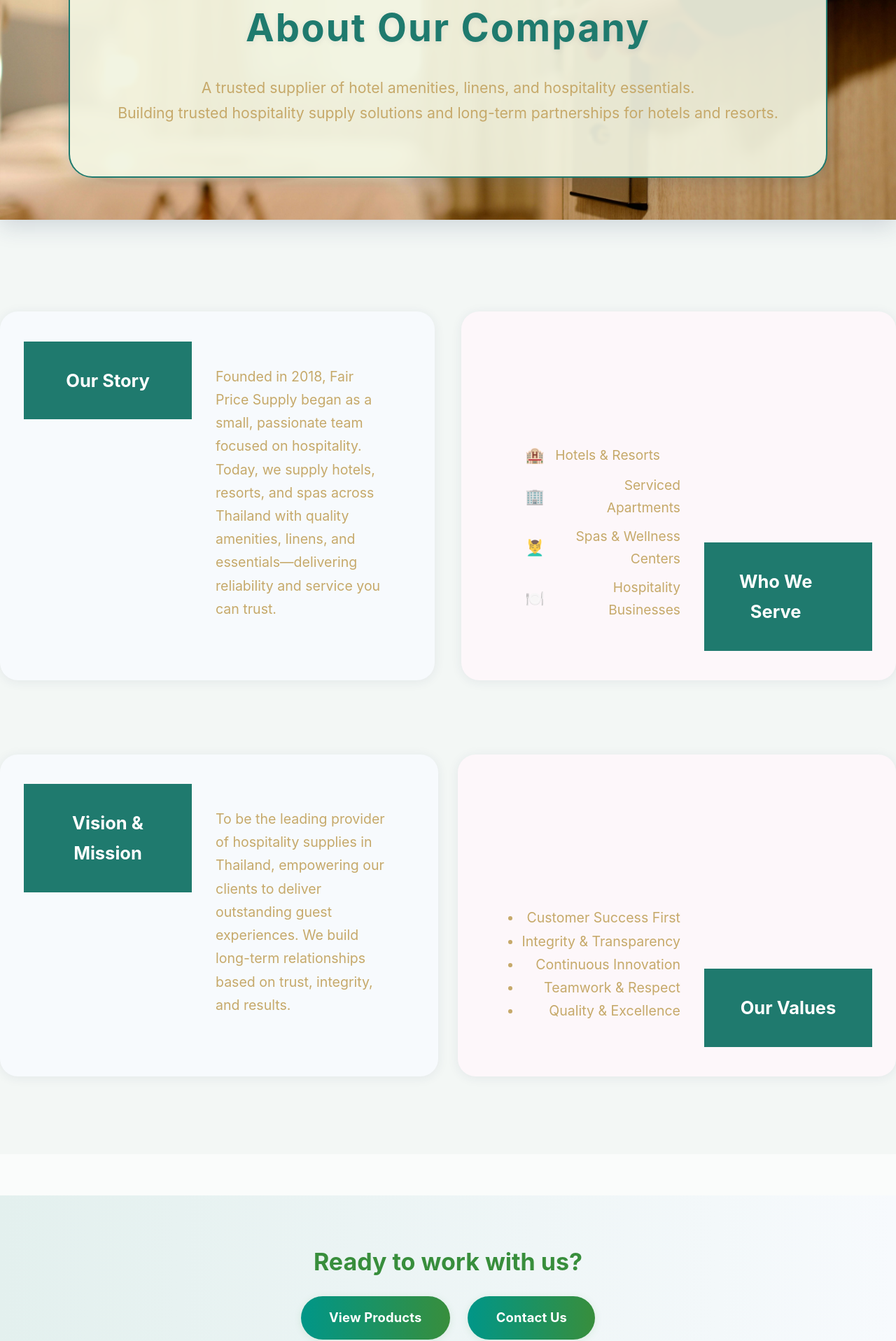
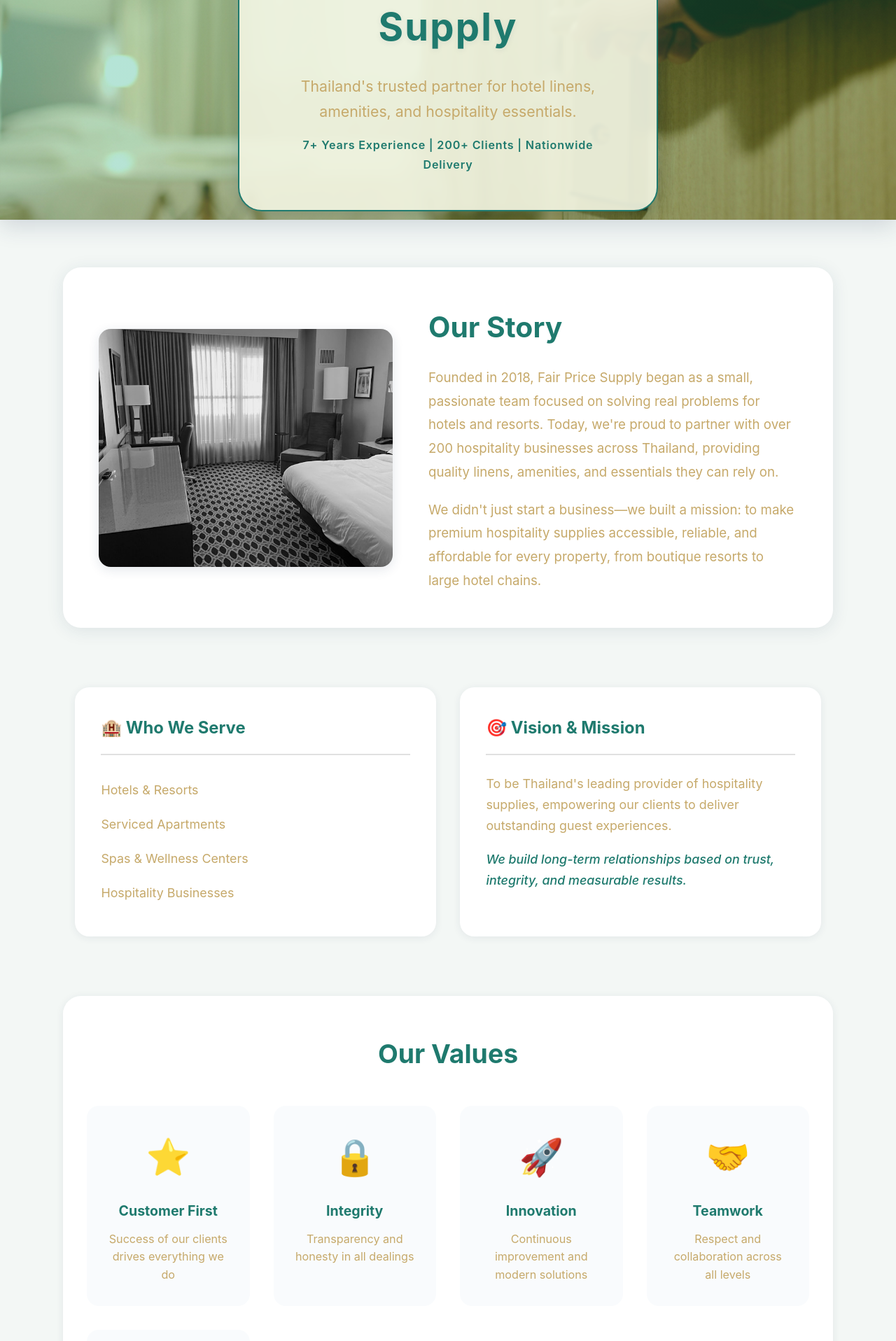
Before and after one commit to kiwabc123/company-profile, a Next.js app: page /about in a window 1280 px wide. Shown: the part 260-2176 px from the top of the page at 70% size. Built offline with nearby package versions, Linux system fonts and the light colour scheme.

Commit message:
feat: enhance About page with scroll animations, updated content, and improved styles

```diff
--- a/pages/about.tsx
+++ b/pages/about.tsx
@@ -1,7 +1,47 @@
 import Head from 'next/head';
 import Link from 'next/link';
+import { useEffect, useRef } from 'react';
 import styles from '../styles/About.module.css';
+
+const VALUES = [
+  { icon: '⭐', label: 'Customer First', text: 'Success of our clients drives everything we do' },
+  { icon: '🔒', label: 'Integrity', text: 'Transparency and honesty in all dealings' },
+  { icon: '🚀', label: 'Innovation', text: 'Continuous improvement and modern solutions' },
+  { icon: '🤝', label: 'Teamwork', text: 'Respect and collaboration across all levels' },
+  { icon: '🏆', label: 'Excellence', text: 'High standards in quality and service' },
+];
+
 export default function About() {
+  const storyRef = useRef(null);
+  const twoColumnRef = useRef(null);
+  const valuesRef = useRef(null);
+  const ctaRef = useRef(null);
+
+  useEffect(() => {
+    const observerOptions = {
+      threshold: 0.15,
+      rootMargin: '0px 0px -50px 0px'
+    };
+
+    const observer = new IntersectionObserver((entries) => {
+      entries.forEach(entry => {
+        if (entry.isIntersecting) {
+          entry.target.classList.add(styles['fade-in-animate']);
+          observer.unobserve(entry.target);
+        }
+      });
+    }, observerOptions);
+
+    // Observe all animated sections
+    [storyRef, twoColumnRef, valuesRef, ctaRef].forEach(ref => {
+      if (ref.current) {
+        observer.observe(ref.current);
+      }
+    });
+
+    return () => observer.disconnect();
+  }, []);
+
   return (
     <>
       <Head>
@@ -12,77 +52,99 @@ export default function About() {
         />
       </Head>
 
+      {/* Hero Section - Enhanced */}
       <section className={styles.hero}>
         <div className={styles.overlay}>
-          <h1>About Our Company</h1>
+          <h1>Fair Price Supply</h1>
           <p>
-            A trusted supplier of hotel amenities, linens, and hospitality essentials.<br />
-            Building trusted hospitality supply solutions and long-term partnerships for hotels and resorts.
+            Thailand's trusted partner for hotel linens, amenities, and hospitality essentials.<br />
+            <span className={styles.heroStats}>
+              7+ Years Experience | 200+ Clients | Nationwide Delivery
+            </span>
           </p>
         </div>
       </section>
 
+      {/* Main Section */}
       <section className={styles['about-section']}>
-        <div className={styles['about-block-pair']}>
-          <div className={styles['about-block'] + ' ' + styles.left}>
-            <div className={styles['about-block-title']}>
-              Our Story
-            </div>
-            <div className={styles['about-block-content']}>
+        {/* 1. Our Story - Full Width, Large */}
+        <div ref={storyRef} className={styles['story-full-width']} style={{ opacity: 0 }}>
+          <div className={styles['story-container']}>
+            <img
+              src="\images\Hotel-room-with-quality-linens.jpg"
+              alt="Hotel room with quality linens"
+              className={styles['story-image']}
+            />
+            <div className={styles['story-content']}>
+              <h2>Our Story</h2>
               <p>
-                Founded in 2018, Fair Price Supply began as a small, passionate team focused on hospitality. Today, we supply hotels, resorts, and spas across Thailand with quality amenities, linens, and essentials—delivering reliability and service you can trust.
+                Founded in 2018, Fair Price Supply began as a small, passionate team focused on solving real problems for hotels and resorts. Today, we're proud to partner with over 200 hospitality businesses across Thailand, providing quality linens, amenities, and essentials they can rely on.
+              </p>
+              <p>
+                We didn't just start a business—we built a mission: to make premium hospitality supplies accessible, reliable, and affordable for every property, from boutique resorts to large hotel chains.
               </p>
             </div>
           </div>
-          <div className={styles['about-block'] + ' ' + styles.right}>
-            <div className={styles['about-block-title']} style={{ justifyContent: 'flex-end', paddingRight: '2.2em' }}>
-              Who We Serve
+        </div>
+
+        {/* 2. Two-Column Section - Who We Serve & Vision */}
+        <div ref={twoColumnRef} className={styles['two-column-section']} style={{ opacity: 0 }}>
+          {/* Who We Serve */}
+          <div className={styles['card-modern']}>
+            <div className={styles['card-header']}>
+              <h3>🏨 Who We Serve</h3>
             </div>
-            <div className={styles['about-block-content']}>
-              <ul className={styles['about-list-with-icon']}>
-                <li><span className={styles['about-bullet-icon']}>🏨</span>Hotels &amp; Resorts</li>
-                <li><span className={styles['about-bullet-icon']}>🏢</span>Serviced Apartments</li>
-                <li><span className={styles['about-bullet-icon']}>💆‍♂️</span>Spas &amp; Wellness Centers</li>
-                <li><span className={styles['about-bullet-icon']}>🍽️</span>Hospitality Businesses</li>
-              </ul>
+            <ul className={styles['serve-list']}>
+              <li>Hotels &amp; Resorts</li>
+              <li>Serviced Apartments</li>
+              <li>Spas &amp; Wellness Centers</li>
+              <li>Hospitality Businesses</li>
+            </ul>
+          </div>
+
+          {/* Vision & Mission */}
+          <div className={styles['card-modern']}>
+            <div className={styles['card-header']}>
+              <h3>🎯 Vision &amp; Mission</h3>
             </div>
+            <p>
+              To be Thailand's leading provider of hospitality supplies, empowering our clients to deliver outstanding guest experiences.
+            </p>
+            <p className={styles['mission-text']}>
+              We build long-term relationships based on trust, integrity, and measurable results.
+            </p>
           </div>
         </div>
-        <div className={styles['about-block-pair']} style={{ gap: '1.6rem' }}>
-          <div className={styles['about-block'] + ' ' + styles.left}>
-            <div className={styles['about-block-title']}>
-              Vision &amp; Mission
-            </div>
-            <div className={styles['about-block-content']}>
-              <p>
-                To be the leading provider of hospitality supplies in Thailand, empowering our clients to deliver outstanding guest experiences. We build long-term relationships based on trust, integrity, and results.
-              </p>
-            </div>
-          </div>
-          <div className={styles['about-block'] + ' ' + styles.right}>
-            <div className={styles['about-block-title']}>
-              Our Values
-            </div>
-            <div className={styles['about-block-content']}>
-              <ul>
-                <li>Customer Success First</li>
-                <li>Integrity &amp; Transparency</li>
-                <li>Continuous Innovation</li>
-                <li>Teamwork &amp; Respect</li>
-                <li>Quality &amp; Excellence</li>
-              </ul>
-            </div>
+
+        {/* 3. Our Values - Icon Grid */}
+        <div ref={valuesRef} className={styles['values-section']} style={{ opacity: 0 }}>
+          <h2>Our Values</h2>
+          <div className={styles['values-grid']}>
+            {VALUES.map((value, idx) => (
+              <div key={idx} className={styles['value-card']}>
+                <div className={styles['value-icon']}>{value.icon}</div>
+                <h4>{value.label}</h4>
+                <p>{value.text}</p>
+              </div>
+            ))}
           </div>
         </div>
       </section>
 
-      {/* Soft CTA Section */}
-      <section className={styles['about-cta-section']}>
+      {/* Enhanced CTA Section */}
+      <section ref={ctaRef} className={styles['about-cta-section']} style={{ opacity: 0 }}>
         <div className={styles['about-cta-content']}>
-          <h2>Ready to work with us?</h2>
+          <h2>Upgrade Your Guest Experience Today</h2>
+          <p className={styles['cta-subtitle']}>
+            Discover premium linens, amenities, and supplies trusted by Thailand's best hotels
+          </p>
           <div className={styles['about-cta-buttons']}>
-            <Link href="/products" passHref legacyBehavior><a className={styles['aboutCtaBtn']}>View Products</a></Link>
-            <Link href="/contact" passHref legacyBehavior><a className={styles['aboutCtaBtn']}>Contact Us</a></Link>
+            <Link href="/products" passHref legacyBehavior>
+              <a className={styles['aboutCtaBtn']}>Browse Hotel Supplies</a>
+            </Link>
+            <Link href="/contact" passHref legacyBehavior>
+              <a className={styles['aboutCtaBtn'] + ' ' + styles['cta-secondary']}>Get a Quote</a>
+            </Link>
           </div>
         </div>
       </section>
--- a/styles/About.module.css
+++ b/styles/About.module.css
@@ -63,46 +63,99 @@
   display: flex;
   justify-content: center;
   align-items: center;
-  margin: 3.5rem 0 1.5rem 0;
-  background: linear-gradient(90deg, #e3f0ee 0%, #f7fafd 100%);
-  padding: 2.2rem 0;
+  margin: 4rem 0 0 0;
+  background: linear-gradient(135deg, #e3f0ee 0%, #f7fafd 100%);
+  padding: 4rem 2rem;
+  border-top: 1px solid rgba(59,193,168,0.1);
 }
 .about-cta-content {
   text-align: center;
+  max-width: 700px;
 }
 .about-cta-content h2 {
-  color: #388e3c;
-  font-size: 2rem;
+  color: var(--color-primary);
+  font-size: 2.2rem;
   font-weight: 700;
-  margin-bottom: 1.2rem;
+  margin: 0 0 0.8rem 0;
+  letter-spacing: -0.01em;
+}
+.cta-subtitle {
+  font-size: 1.05rem;
+  color: var(--color-accent);
+  line-height: 1.7;
+  margin: 0 0 1.8rem 0;
 }
 .about-cta-buttons {
   display: flex;
-  gap: 1.5rem;
+  gap: 1.2rem;
   justify-content: center;
-  margin-top: 0.5rem;
+  margin-top: 0;
+  flex-wrap: wrap;
 }
 .aboutCtaBtn {
   display: inline-block;
   background: linear-gradient(90deg, #009688 0%, #388e3c 100%);
   color: #fff;
-  font-size: 1.08rem;
+  font-size: 1.05rem;
   font-weight: 700;
-  padding: 0.85em 2.2em;
-  border-radius: 2em;
-  box-shadow: 0 2px 12px rgba(34,139,34,0.10);
+  padding: 1em 2.4em;
+  border-radius: 50px;
+  box-shadow: 0 4px 16px rgba(34,139,34,0.15);
   text-decoration: none;
-  letter-spacing: 0.01em;
+  letter-spacing: 0.02em;
   transition: background 0.2s, transform 0.18s, box-shadow 0.18s;
   border: none;
   outline: none;
   cursor: pointer;
+  white-space: nowrap;
 }
 .aboutCtaBtn:hover, .aboutCtaBtn:focus {
   background: linear-gradient(90deg, #388e3c 0%, #009688 100%);
-  transform: translateY(-2px) scale(1.04);
-  box-shadow: 0 6px 24px rgba(34,139,34,0.18);
+  transform: translateY(-2px);
+  box-shadow: 0 8px 28px rgba(34,139,34,0.2);
   outline: none;
+}
+.aboutCtaBtn.cta-secondary {
+  background: transparent;
+  color: var(--color-primary);
+  border: 2px solid var(--color-primary);
+  box-shadow: none;
+}
+.aboutCtaBtn.cta-secondary:hover {
+  background: rgba(59,193,168,0.08);
+  box-shadow: 0 4px 16px rgba(34,139,34,0.1);
+}
+@media (max-width: 900px) {
+  .about-cta-section {
+    padding: 3rem 1.5rem;
+    margin: 3rem 0 0 0;
+  }
+  .about-cta-content h2 {
+    font-size: 1.8rem;
+  }
+  .cta-subtitle {
+    font-size: 1rem;
+    margin-bottom: 1.5rem;
+  }
+  .about-cta-buttons {
+    gap: 1rem;
+  }
+}
+@media (max-width: 600px) {
+  .about-cta-section {
+    padding: 2rem 1rem;
+  }
+  .about-cta-content h2 {
+    font-size: 1.5rem;
+  }
+  .about-cta-buttons {
+    flex-direction: column;
+  }
+  .aboutCtaBtn {
+    width: 100%;
+    padding: 0.95em 1.5em;
+    font-size: 1rem;
+  }
 }
 .about-block {
   width: 100%;
@@ -231,41 +284,317 @@
   justify-content: center;
   box-shadow: 0 8px 32px 0 rgba(34, 56, 89, 0.18);
   overflow: hidden;
+  position: relative;
+}
+
+.hero::before {
+  content: '';
+  position: absolute;
+  inset: 0;
+  background: linear-gradient(135deg, rgba(59,193,168,0.4) 0%, rgba(56,142,60,0.3) 100%);
 }
 
 .overlay {
-  background: rgba(241, 243, 224, 0.92);
-  padding: 3rem 4rem;
+  background: rgba(255, 255, 255, 0.95);
+  padding: 3.5rem 4.5rem;
   text-align: center;
   color: var(--color-accent);
   border-radius: 2rem;
-  box-shadow: 0 4px 24px 0 rgba(34, 56, 89, 0.18);
-  border: 2px solid var(--color-primary);
-  backdrop-filter: blur(2px);
+  box-shadow: 0 8px 32px 0 rgba(34, 56, 89, 0.2);
+  border: none;
+  backdrop-filter: blur(4px);
+  position: relative;
+  z-index: 2;
+  max-width: 600px;
 }
 
 .overlay h1 {
-  font-size: 3.2rem;
-  margin-bottom: 1.2rem;
+  font-size: 3.5rem;
+  margin: 0 0 1rem 0;
   font-weight: 700;
-  letter-spacing: 0.04em;
+  letter-spacing: -0.01em;
   color: var(--color-primary);
-  text-shadow: 0 2px 8px rgba(34,56,89,0.08);
+  text-shadow: none;
 }
 
 .overlay p {
-  font-size: 1.25rem;
-  line-height: 1.7;
+  font-size: 1.18rem;
+  line-height: 1.8;
   color: var(--color-accent);
+  margin: 0;
+}
+
+.heroStats {
+  display: block;
+  font-size: 0.95rem;
+  color: var(--color-primary);
+  font-weight: 600;
+  margin-top: 1rem;
+  letter-spacing: 0.05em;
+}
+
+@media (max-width: 900px) {
+  .overlay {
+    padding: 2.5rem 2rem;
+    max-width: 90%;
+  }
+  .overlay h1 {
+    font-size: 2.4rem;
+  }
+  .overlay p {
+    font-size: 1rem;
+  }
+}
+
+@media (max-width: 600px) {
+  .hero {
+    height: 100%;
+    min-height: 280px;
+  }
+  .overlay {
+    width: 88%;
+    max-width: 320px;
+    padding: 1.5rem 1.2rem;
+    border-radius: 1rem;
+      margin-top: 1rem;
+  margin-bottom: 1rem;
+  }
+  .overlay h1 {
+    font-size: 1.5rem;
+    margin-bottom: 0.8rem;
+  }
+  .overlay p {
+    font-size: 0.9rem;
+    line-height: 1.5;
+  }
+  .heroStats {
+    font-size: 0.75rem;
+    margin-top: 0.6rem;
+  }
 }
 
 .about-section {
   width: 100%;
   background: var(--color-bg-alt);
-  padding: 4rem 0;
+  padding: 4rem 2rem;
   display: flex;
   flex-direction: column;
   align-items: center;
+  gap: 3em;
+}
+
+/* ========== STORY FULL WIDTH ========== */
+.story-full-width {
+  width: 100%;
+  max-width: 1100px;
+  margin: 0 auto;
+}
+
+.story-container {
+  display: grid;
+  grid-template-columns: 420px 1fr;
+  gap: 3rem;
+  align-items: center;
+  padding: 3rem;
+  background: #fff;
+  border-radius: 1.5rem;
+  box-shadow: 0 4px 24px rgba(34,56,89,0.1);
+}
+
+.story-image {
+  width: 100%;
+  max-width: 420px;
+  height: 340px;
+  object-fit: cover;
+  border-radius: 1rem;
+  box-shadow: 0 4px 16px rgba(34,56,89,0.12);
+}
+
+.story-content {
+  display: flex;
+  flex-direction: column;
+  gap: 1.2rem;
+}
+
+.story-content h2 {
+  font-size: 2.4rem;
+  color: var(--color-primary);
+  font-weight: 700;
+  margin: 0;
+}
+
+.story-content p {
+  font-size: 1.1rem;
+  color: var(--color-accent);
+  line-height: 1.8;
+  margin: 0;
+}
+
+@media (max-width: 900px) {
+  .story-container {
+    grid-template-columns: 1fr;
+    gap: 2rem;
+    padding: 2rem;
+  }
+  .story-image {
+    max-width: 100%;
+    height: 280px;
+  }
+  .story-content h2 {
+    font-size: 1.8rem;
+  }
+}
+
+/* ========== TWO COLUMN SECTION ========== */
+.two-column-section {
+  width: 100%;
+  max-width: 1100px;
+  margin: 2rem auto 0;
+  display: grid;
+  grid-template-columns: repeat(2, 1fr);
+  gap: 2rem;
+  padding: 0 1rem;
+}
+
+@media (max-width: 900px) {
+  .two-column-section {
+    grid-template-columns: 1fr;
+    gap: 1.5rem;
+  }
+}
+
+/* ========== MODERN CARD STYLE ========== */
+.card-modern {
+  background: #fff;
+  border-radius: 1.2rem;
+  padding: 2.2rem;
+  box-shadow: 0 2px 12px rgba(34,56,89,0.08);
+  transition: transform 0.2s, box-shadow 0.2s;
+}
+
+.card-modern:hover {
+  transform: translateY(-4px);
+  box-shadow: 0 6px 24px rgba(34,56,89,0.12);
+}
+
+.card-header {
+  margin-bottom: 1.5rem;
+  padding-bottom: 1rem;
+  border-bottom: 2px solid #e0e0e0;
+}
+
+.card-header h3 {
+  font-size: 1.4rem;
+  color: var(--color-primary);
+  font-weight: 700;
+  margin: 0;
+}
+
+.card-modern ul {
+  list-style: none;
+  padding: 0;
+  margin: 0;
+}
+
+.card-modern li {
+  font-size: 1.05rem;
+  color: var(--color-accent);
+  padding: 0.6rem 0;
+  line-height: 1.6;
+}
+
+.card-modern p {
+  font-size: 1.05rem;
+  color: var(--color-accent);
+  line-height: 1.7;
+  margin: 0 0 1rem 0;
+}
+
+.mission-text {
+  font-weight: 500;
+  color: var(--color-primary) !important;
+  font-style: italic;
+}
+
+/* ========== VALUES SECTION & GRID ========== */
+.values-section {
+  width: 100%;
+  max-width: 1100px;
+  margin: 2rem auto 0;
+  padding: 3rem 2rem;
+  background: #fff;
+  border-radius: 1.5rem;
+  box-shadow: 0 2px 12px rgba(34,56,89,0.08);
+}
+
+.values-section h2 {
+  font-size: 2.2rem;
+  color: var(--color-primary);
+  font-weight: 700;
+  text-align: center;
+  margin: 0 0 2.5rem 0;
+}
+
+.values-grid {
+  display: grid;
+  grid-template-columns: repeat(auto-fit, minmax(200px, 1fr));
+  gap: 2rem;
+}
+
+.value-card {
+  display: flex;
+  flex-direction: column;
+  align-items: center;
+  text-align: center;
+  padding: 1.8rem;
+  background: #f9fbfd;
+  border-radius: 1rem;
+  transition: background 0.2s, transform 0.2s;
+}
+
+.value-card:hover {
+  background: #f0f6f4;
+  transform: translateY(-2px);
+}
+
+.value-icon {
+  font-size: 3rem;
+  margin-bottom: 1rem;
+  display: block;
+}
+
+.value-card h4 {
+  font-size: 1.15rem;
+  color: var(--color-primary);
+  font-weight: 700;
+  margin: 0 0 0.6rem 0;
+}
+
+.value-card p {
+  font-size: 0.95rem;
+  color: var(--color-accent);
+  line-height: 1.6;
+  margin: 0;
+}
+
+@media (max-width: 900px) {
+  .values-section {
+    padding: 2rem 1.5rem;
+  }
+  .values-section h2 {
+    font-size: 1.8rem;
+    margin-bottom: 2rem;
+  }
+  .values-grid {
+    grid-template-columns: repeat(auto-fit, minmax(150px, 1fr));
+    gap: 1.5rem;
+  }
+}
+
+@media (max-width: 600px) {
+  .values-grid {
+    grid-template-columns: 1fr;
+  }
 }
 
 .about-image {
@@ -310,6 +639,8 @@
     padding: 0 1rem;
   }
   .overlay {
+      margin-top: 1rem;
+  margin-bottom: 1rem;
     padding: 2rem 1rem;
   }
   .overlay h1 {
@@ -341,21 +672,6 @@
   }
 }
 
-.hero {
-  position: relative;
-  width: 100%;
-  min-height: 320px;
-  height: 60vh;
-  background-image: url('/images/welcome-room.jpg');
-  background-size: cover;
-  background-position: center;
-  display: flex;
-  align-items: center;
-  justify-content: center;
-  box-shadow: 0 8px 32px 0 rgba(34, 56, 89, 0.18);
-  overflow: hidden;
-}
-
 
 .overlay {
   background: rgba(241, 243, 224, 0.92);
@@ -366,7 +682,8 @@
   box-shadow: 0 4px 24px 0 rgba(34, 56, 89, 0.18);
   border: 2px solid var(--color-primary);
   backdrop-filter: blur(2px);
-
+    margin-top: 1rem;
+  margin-bottom: 1rem;
 }
 
 
@@ -385,21 +702,17 @@
   line-height: 1.7;
   color: var(--color-accent);
 }
+@media (max-width: 600px) {
+  .overlay{
+
+
+  }
+}
 
 .about-section {
   width: 100%;
   background: var(--color-bg-alt);
   padding: 4rem 0;
-}
-@media (max-width: 700px) {
-  .hero {
-    min-height: 180px;
-    height: 32vh;
-    padding: 0;
-  }
-  .about-section {
-    padding: 2rem 0;
-  }
 }
 
 .about-image {
@@ -446,3 +759,44 @@
   overflow: visible;
   text-overflow: initial;
 }
+
+/* ========== SCROLL ANIMATIONS ========== */
+@keyframes fadeInUp {
+  from {
+    opacity: 0;
+    transform: translateY(30px);
+  }
+  to {
+    opacity: 1;
+    transform: translateY(0);
+  }
+}
+
+@keyframes fadeIn {
+  from {
+    opacity: 0;
+  }
+  to {
+    opacity: 1;
+  }
+}
+
+.fade-in-animate {
+  animation: fadeInUp 0.8s ease-out forwards !important;
+}
+
+.story-full-width {
+  animation-delay: 0.1s;
+}
+
+.two-column-section {
+  animation-delay: 0.3s;
+}
+
+.values-section {
+  animation-delay: 0.5s;
+}
+
+.about-cta-section {
+  animation-delay: 0.2s;
+}
```
Also changed, not shown: public/images/Hotel-room-with-quality-linens.jpg (added).
